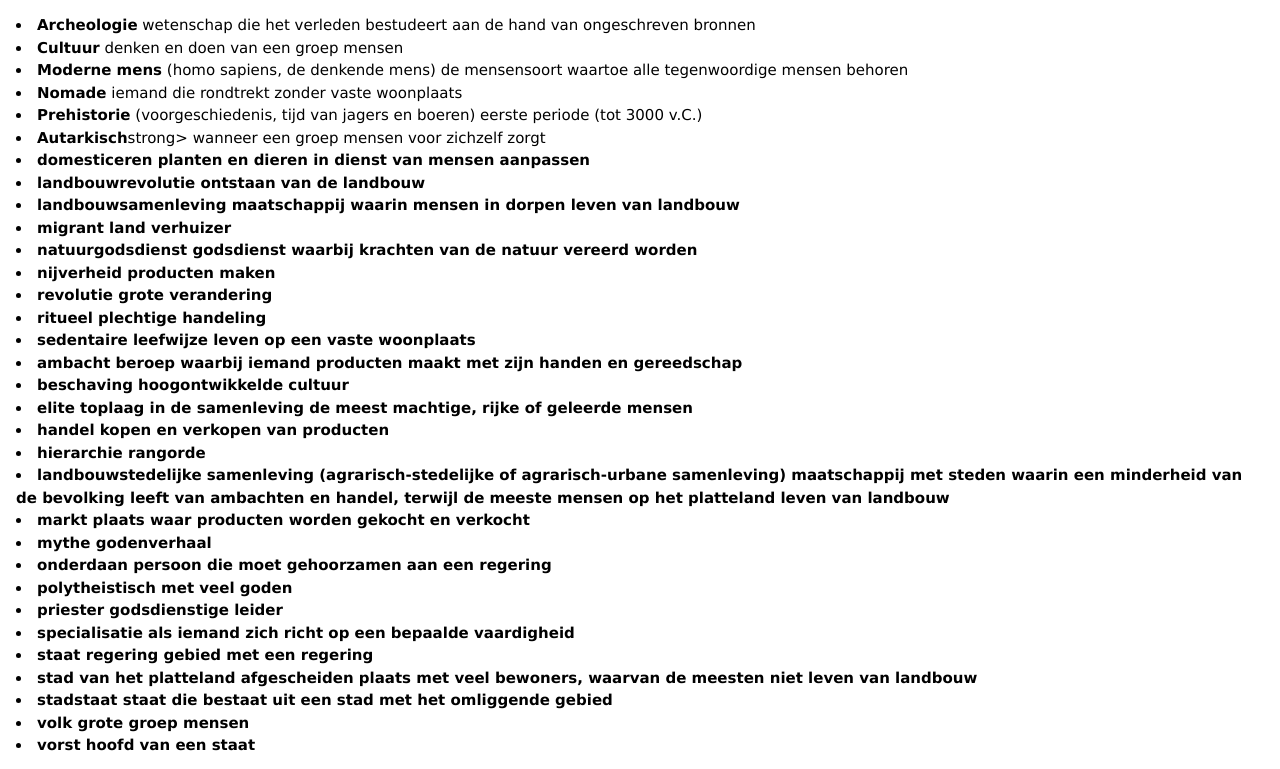
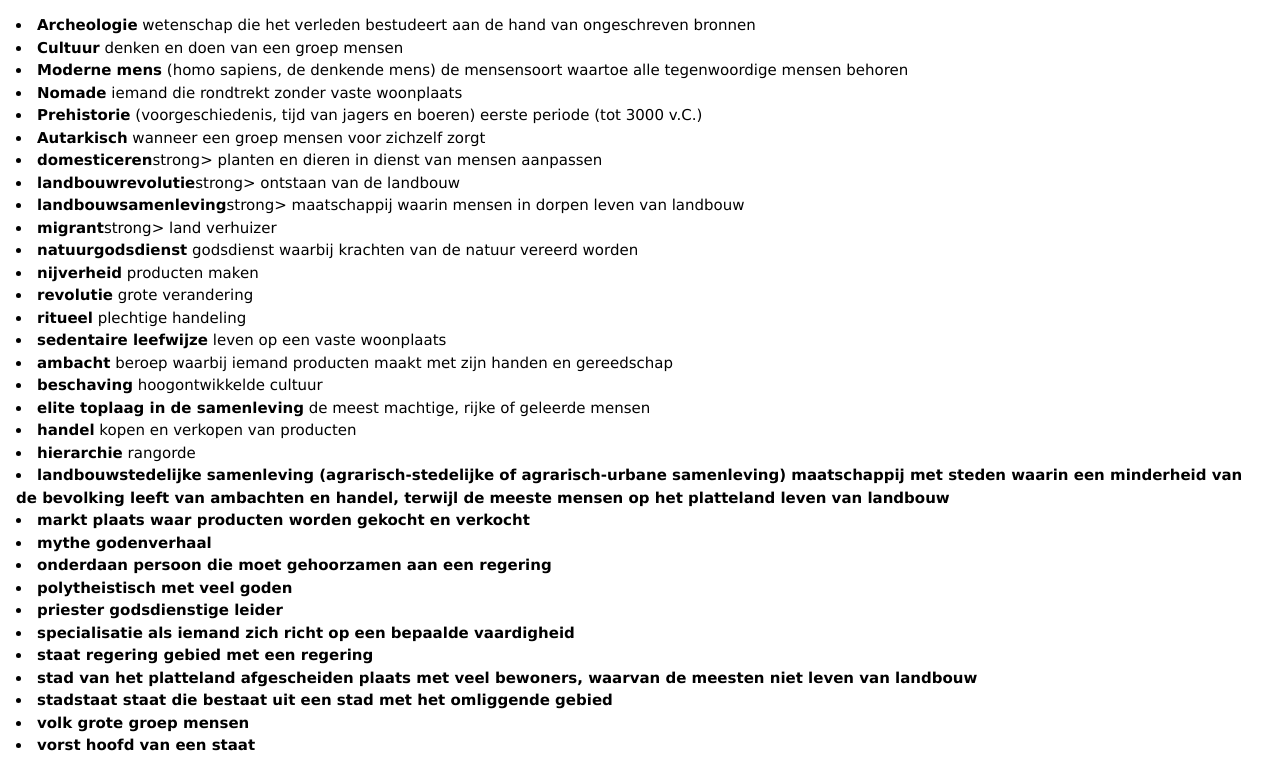
Before and after one commit to illionTS/Geschiedenis.github.io, a plain HTML site: page Index.html in a window 1280 px wide. Shown: the part 2720-3489 px from the top of the page. Drawn offline with nearby package versions, Linux system fonts and the light colour scheme.

Commit message:
Update Index.html
lihgghgreih

```diff
--- a/Index.html
+++ b/Index.html
@@ -138,35 +138,35 @@ img {
 <li><strong>Moderne mens</strong> (homo sapiens, de denkende mens) de mensensoort waartoe alle tegenwoordige mensen behoren</li>
 <li><strong>Nomade</strong> iemand die rondtrekt zonder vaste woonplaats</li>
 <li><strong>Prehistorie</strong> (voorgeschiedenis, tijd van jagers en boeren) eerste periode (tot 3000 v.C.)</li>
-<li><strong>Autarkisch</strong>strong> wanneer een groep mensen voor zichzelf zorgt</li>
+<li><strong>Autarkisch</strong> wanneer een groep mensen voor zichzelf zorgt</li>
 
-<li><strong>domesticeren<strong> planten en dieren in dienst van mensen aanpassen</li>
+<li><strong>domesticeren</strong>strong> planten en dieren in dienst van mensen aanpassen</li>
 
-<li><strong>landbouwrevolutie<strong> ontstaan van de landbouw</li>
+<li><strong>landbouwrevolutie</strong>strong> ontstaan van de landbouw</li>
 
-<li><strong>landbouwsamenleving<strong> maatschappij waarin mensen in dorpen leven van landbouw</li>
+<li><strong>landbouwsamenleving</strong>strong> maatschappij waarin mensen in dorpen leven van landbouw</li>
 
-<li><strong>migrant<strong> land verhuizer</li>
+<li><strong>migrant</strong>strong> land verhuizer</li>
 
-<li><strong>natuurgodsdienst<strong> godsdienst waarbij krachten van de natuur vereerd worden</li>
+<li><strong>natuurgodsdienst</strong> godsdienst waarbij krachten van de natuur vereerd worden</li>
 
-<li><strong>nijverheid<strong> producten maken</li>
+<li><strong>nijverheid</strong> producten maken</li>
 
-<li><strong>revolutie<strong> grote verandering</li>
+<li><strong>revolutie</strong> grote verandering</li>
 
-<li><strong>ritueel<strong> plechtige handeling</li>
+<li><strong>ritueel</strong> plechtige handeling</li>
 
-<li><strong>sedentaire leefwijze<strong> leven op een vaste woonplaats</li>
+<li><strong>sedentaire leefwijze</strong> leven op een vaste woonplaats</li>
 
-<li><strong>ambacht<strong> beroep waarbij iemand producten maakt met zijn handen en gereedschap</li>
+<li><strong>ambacht</strong> beroep waarbij iemand producten maakt met zijn handen en gereedschap</li>
 
-<li><strong>beschaving<strong> hoogontwikkelde cultuur</li>
+<li><strong>beschaving</strong> hoogontwikkelde cultuur</li>
 
-<li><strong>elite toplaag in de samenleving<strong> de meest machtige, rijke of geleerde mensen</li>
+<li><strong>elite toplaag in de samenleving</strong> de meest machtige, rijke of geleerde mensen</li>
 
-<li><strong>handel<strong> kopen en verkopen van producten</li>
+<li><strong>handel</strong> kopen en verkopen van producten</li>
 
-<li><strong>hierarchie<strong> rangorde</li>
+<li><strong>hierarchie</strong> rangorde</li>
 
 <li><strong>landbouwstedelijke samenleving<strong> (agrarisch-stedelijke of agrarisch-urbane samenleving) maatschappij met steden waarin een minderheid van de bevolking leeft van ambachten en handel, terwijl de meeste mensen op het platteland leven van landbouw</li>
 
```
